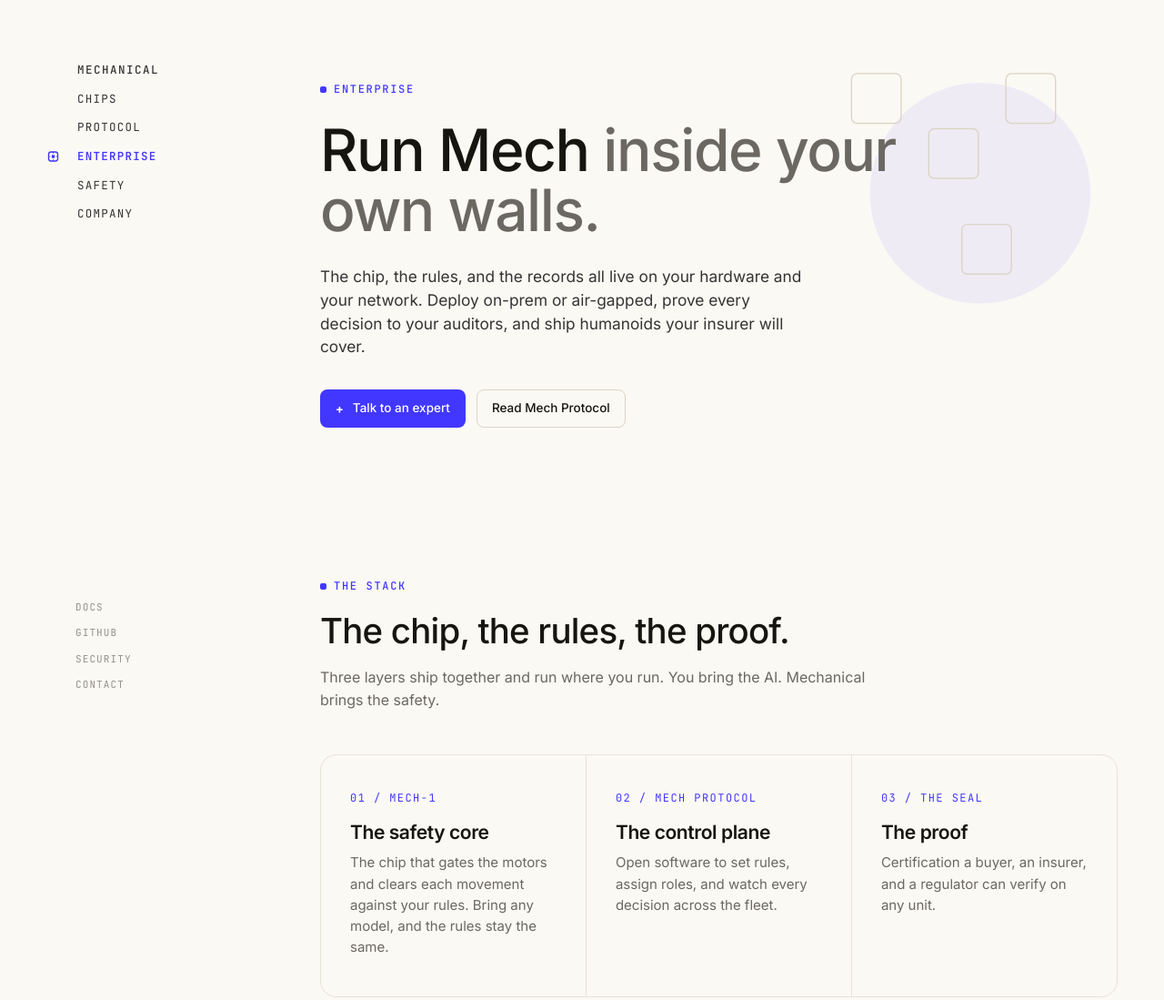
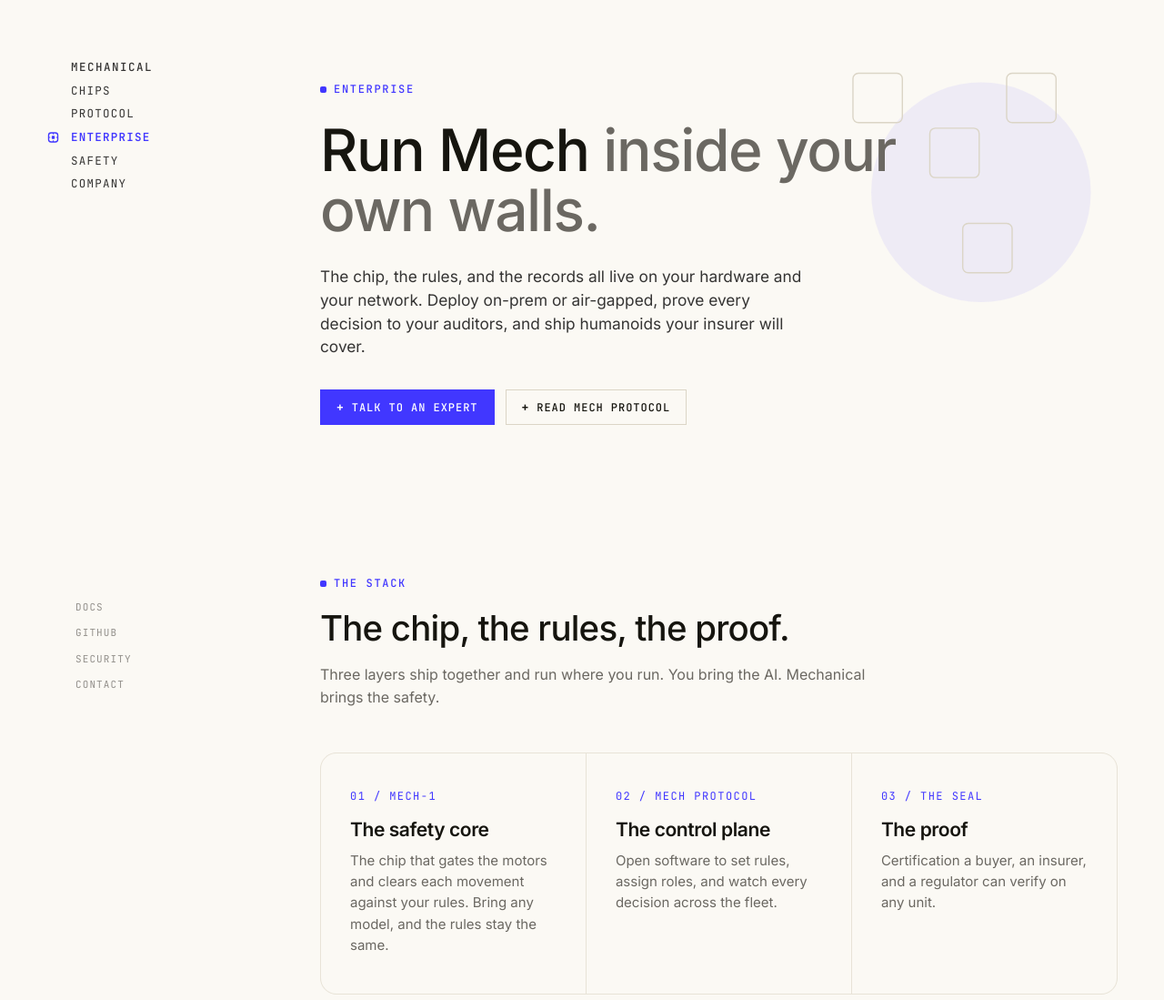
Before and after one commit to mechanicalsh/mechanical, a plain HTML site: page site/enterprise/index.html in a window 1280 px wide. Shown: the top 1099 px of the page at 91% size. Drawn offline with Linux system fonts and the light colour scheme.

Commit message:
site: PNG/apple-touch favicons for Safari; inner buttons square+mono+swipe; nav highlight hugs text (no side padding, square)

```diff
--- a/site/enterprise/index.html
+++ b/site/enterprise/index.html
@@ -6,6 +6,8 @@
 <title>Mechanical · Enterprise</title>
 <meta name="description" content="Run Mech inside your own walls. The chip, the rules, and the records live on your hardware. Deploy on-prem or air-gapped, prove every decision to your auditors, and ship humanoids your insurer will cover." />
 <link rel="icon" href="/favicon.svg" type="image/svg+xml">
+<link rel="icon" type="image/png" sizes="32x32" href="/favicon-32.png">
+<link rel="apple-touch-icon" href="/apple-touch-icon.png">
 <link rel="preconnect" href="https://fonts.googleapis.com">
 <link rel="preconnect" href="https://fonts.gstatic.com" crossorigin>
 <link rel="stylesheet" href="/style.css">
--- a/site/style.css
+++ b/site/style.css
@@ -327,7 +327,7 @@ h3{font-weight:600;letter-spacing:-.02em}
 .brand .mk{color:var(--accent)}
 .navlinks{font-family:var(--font-mono);font-size:12px;letter-spacing:.1em;text-transform:uppercase;gap:4px;color:var(--ink-2)}
 .navlinks a{display:inline-flex;align-items:center;gap:7px;padding:7px 11px;border-radius:9px;transition:background .14s,color .14s}
-.navlinks a:hover{background:rgba(65,55,255,.10);color:var(--accent)}
+.navlinks a:hover{color:var(--accent)}
 .navlinks a[aria-current="page"]{color:var(--accent)}
 .navlinks a[aria-current="page"]::before{content:"";width:14px;height:14px;flex:0 0 auto;background:var(--accent);
   -webkit-mask:url("/mark.svg") center/contain no-repeat;mask:url("/mark.svg") center/contain no-repeat}
@@ -405,8 +405,8 @@ header.hide,header.scrolled{transform:none;border-color:transparent}
 .brand .mk{width:16px;height:16px}
 .navlinks{flex-direction:column;align-items:stretch;gap:2px;font-size:12.5px;letter-spacing:.1em}
 .navlinks a{justify-content:flex-start;width:100%;padding:9px 11px;border-radius:9px;gap:8px}
-.navlinks a:hover{background:rgba(65,55,255,.10);color:var(--accent)}
-.navlinks a[aria-current="page"]{background:rgba(65,55,255,.10);color:var(--accent)}
+.navlinks a:hover{color:var(--accent)}
+.navlinks a[aria-current="page"]{color:var(--accent)}
 .nav-right{margin-top:auto;padding:0 3px}
 .nav-right .btn{width:100%;justify-content:center}
 
@@ -561,3 +561,51 @@ header .nav{padding:64px 28px 34px 78px;gap:6px}     /* generous left padding */
 .navlinks a[aria-current="page"],.brand[aria-current="page"]{background-color:transparent;background-size:0% 100%;color:var(--accent)}
 /* active page still swipes on hover, like every other row */
 .navlinks a[aria-current="page"]:hover,.brand[aria-current="page"]:hover{background-size:100% 100%;color:#fff}
+
+/* ============================================================
+   BUTTONS — square, mono, "+" affordance, sidebar-style swipe.
+   primary = filled indigo. secondary = hairline square that
+   fills indigo left-to-right on hover. matches the rail.
+   ============================================================ */
+.btn{
+  font-family:var(--font-mono);text-transform:uppercase;letter-spacing:.08em;
+  font-size:12px;font-weight:500;line-height:1;
+  padding:12px 17px;border-radius:0;border:1px solid transparent;gap:7px;
+  background-color:transparent;
+  transition:background-size .25s ease,background-color .15s,border-color .15s,color .15s;
+}
+.btn:hover{transform:none}
+.btn .arw{display:none}
+.btn::before{content:"+";font-weight:600;font-size:13px;line-height:1;margin-right:1px}
+.btn-plus::before{content:"+"}
+
+/* primary — solid indigo square */
+.btn-accent{background-color:var(--accent);color:#fff;border-color:var(--accent)}
+.btn-accent:hover{background-color:var(--accent-deep);border-color:var(--accent-deep);color:#fff}
+
+/* secondary — hairline square, indigo swipe-fill on hover */
+.btn-ghost{
+  border-color:var(--line-2);color:var(--ink);
+  background-image:linear-gradient(var(--accent),var(--accent));
+  background-repeat:no-repeat;background-position:left center;background-size:0% 100%;
+}
+.btn-ghost:hover{border-color:var(--accent);color:#fff;background-size:100% 100%}
+
+/* dark + light variants keep the square mono look */
+.btn-dark{background-color:var(--ink);color:var(--paper);border-color:var(--ink)}
+.btn-dark:hover{background-color:#2c2a22;color:var(--paper)}
+.btn-light{background-color:#fff;color:var(--accent);border-color:#fff}
+.btn-light:hover{background-color:var(--paper-2);color:var(--accent)}
+
+/* buttons on the indigo band */
+.band-accent .btn-ghost{border-color:rgba(255,255,255,.5);color:#fff;background-image:linear-gradient(#fff,#fff)}
+.band-accent .btn-ghost:hover{border-color:#fff;color:var(--accent);background-size:100% 100%}
+
+/* tertiary mono link already matches; keep it square-clean */
+.plink{border-radius:0}
+
+/* ============================================================
+   NAV HIGHLIGHT = text selection. no side padding, square edges,
+   the box hugs the glyphs exactly.
+   ============================================================ */
+.navlinks a,.brand{padding:2px 0;border-radius:0}
```
Also changed, not shown: site/chips/index.html (+2 -0 lines), site/company/index.html (+2 -0 lines), site/index.html (+2 -0 lines), site/protocol/index.html (+2 -0 lines), site/safety/index.html (+2 -0 lines), site/apple-touch-icon.png (added), site/favicon-32.png (added), site/icon-192.png (added), site/icon-512.png (added).
